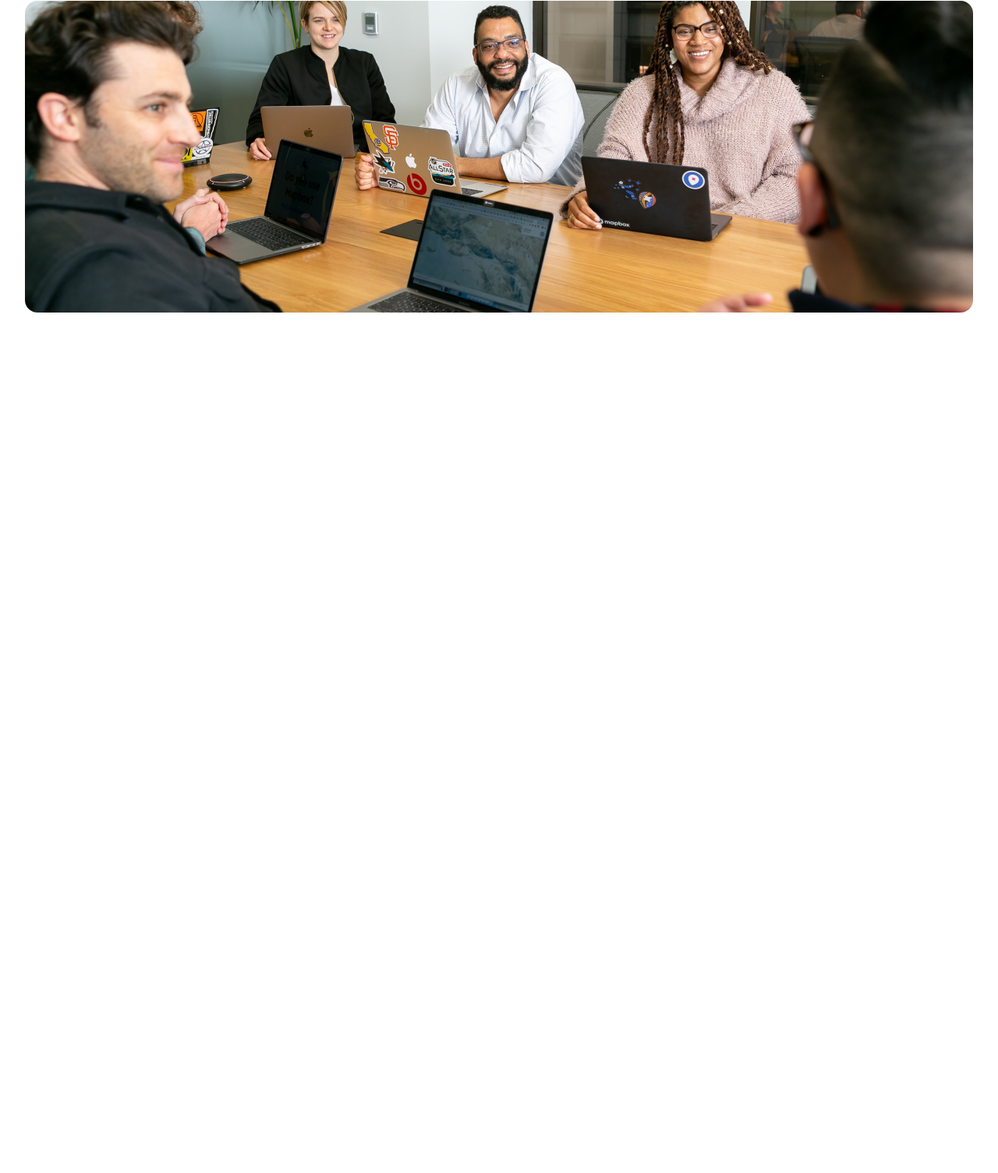
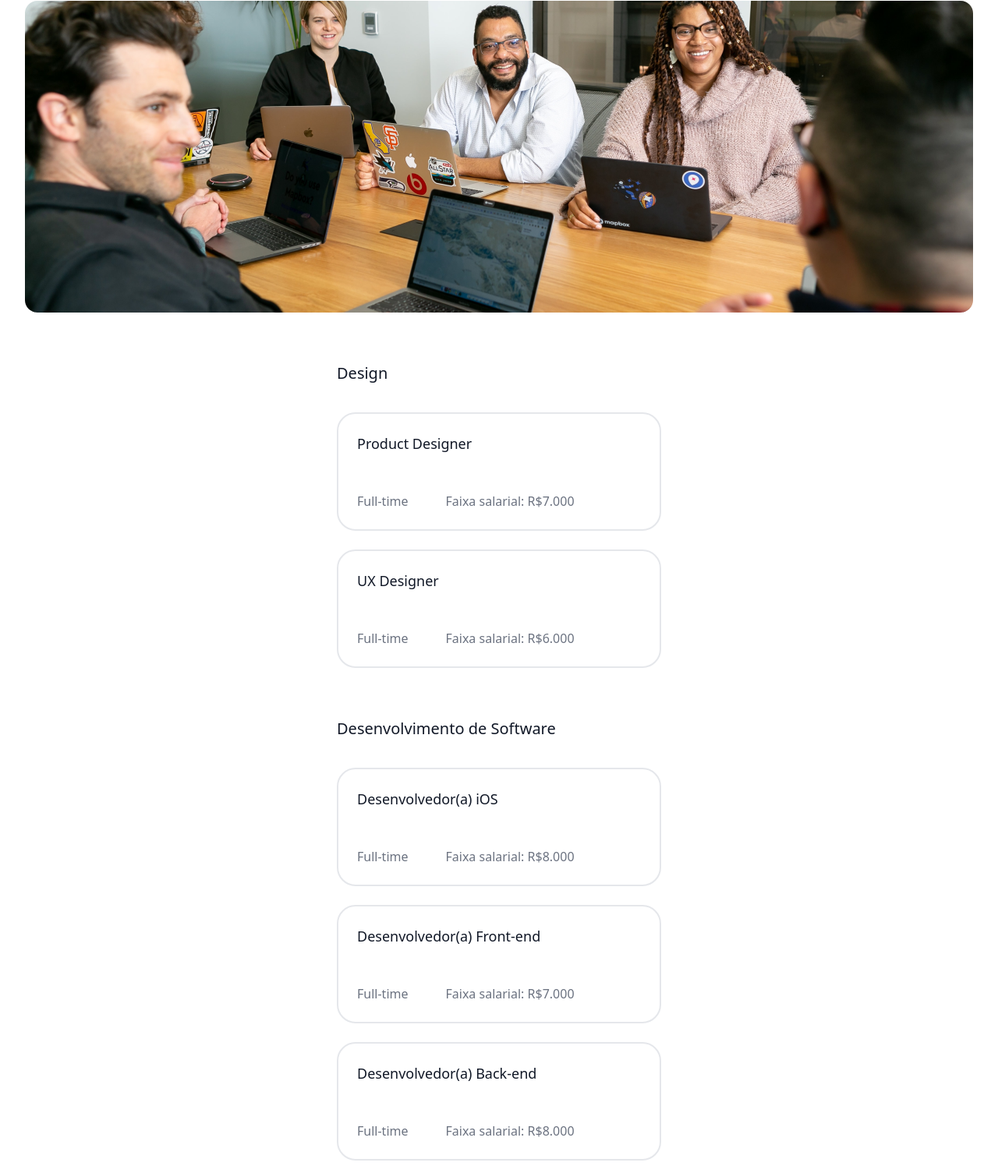
Before and after one commit to vinifrea/Site-Tailwind, a website: page src/index.html in a window 1280 px wide. Shown: the part 871-2376 px from the top of the page at 78% size. Before the commit the page ends 1288 px from the top, so only its background shows below. Drawn offline with Linux system fonts and the light colour scheme.

Commit message:
alguma coisa

```diff
--- a/src/index.html
+++ b/src/index.html
@@ -8,6 +8,9 @@
 </head>
 
 <body>
+
+
+  <!-- Inicio dia 1 -->
   <header class="bg-white p-4">
     <div class="container mx-auto flex justify-between items-center">
       <div class=" flex items-center">
@@ -28,6 +31,9 @@
         <li><a href="#" class="text-white bg-red-900 p-3 rounded-lg">Cadastrar</a></li>
 
       </ul>
+      <!-- Fim dia 1 -->
+
+      <!-- Inicio dia 2 -->
     </div>
     <div class="container mx-auto">
       <p class="text-center mt-24 text-red-900">Sobre nós</p>
@@ -56,6 +62,9 @@
         <p class="text-center mt-2 text-gray-500">Estamos orgulhosos de contar com mais de 500 reviews 5 estrelas em nossos produtos.</p>
       </div>
     </div>
+    <!-- Fim dia 3 -->
+
+    <!-- Inicio dia 4 -->
     <div class="container mx-auto text-center">
       <p class=" text-center inline-block text-red-900 bg-red-50 p-2 rounded-lg font-medium mt-24">Vagas Abertas</p>
       <p class="text-center mt-4 text-4xl font-semibold">Estamos procurando por talentos</p>
@@ -64,6 +73,50 @@
         <img src="/assets/Image.png" class=" mt-16 mx-auto rounded-2xl">
       </div>
     </div>
+    <!-- Fim dia 4 -->
+
+    <!-- Inicio dia 5 -->
+    <div class="w-1/3 mx-auto">
+      <p class="mt-16 font-medium text-gray-900 text-xl">Design</p>
+      <div class="mt-9 border-2 rounded-3xl">
+        <p class="font-medium text-gray-900 text-lg p-6 ">Product Designer</p>
+        <div class="container flex">
+          <p class="text-gray-500 text-base mt-0 p-6">Full-time</p>
+          <p class="text-gray-500 text-base p-6">Faixa salarial: R$7.000</p>
+        </div>
+      </div>
+      <div class="mt-6 border-2 rounded-3xl ">
+        <p class="font-medium text-gray-900 text-lg p-6 ">UX Designer</p>
+        <div class="container flex">
+          <p class="text-gray-500 text-base mt-0 p-6">Full-time</p>
+          <p class="text-gray-500 text-base p-6">Faixa salarial: R$6.000</p>
+        </div>
+      </div>
+      <div class="">
+        <p class="mt-16 font-medium text-gray-900 text-xl">Desenvolvimento de Software</p>
+        <div class="mt-9 border-2 rounded-3xl">
+          <p class="font-medium text-gray-900 text-lg p-6 ">Desenvolvedor(a) iOS</p>
+          <div class="container flex">
+            <p class="text-gray-500 text-base mt-0 p-6">Full-time</p>
+            <p class="text-gray-500 text-base p-6">Faixa salarial: R$8.000</p>
+          </div>
+        </div>
+        <div class="mt-6 border-2 rounded-3xl ">
+          <p class="font-medium text-gray-900 text-lg p-6 ">Desenvolvedor(a) Front-end</p>
+          <div class="container flex">
+            <p class="text-gray-500 text-base mt-0 p-6">Full-time</p>
+            <p class="text-gray-500 text-base p-6">Faixa salarial: R$7.000</p>
+          </div>
+        </div>
+        <div class="mt-6 border-2 rounded-3xl ">
+          <p class="font-medium text-gray-900 text-lg p-6 ">Desenvolvedor(a) Back-end</p>
+          <div class="container flex">
+            <p class="text-gray-500 text-base mt-0 p-6">Full-time</p>
+            <p class="text-gray-500 text-base p-6">Faixa salarial: R$8.000</p>
+          </div>
+        </div>
+      </div>
+      <!-- Fim dia 5 -->
   </header>
 
 </body>
```
Also changed, not shown: dist/output.css.
